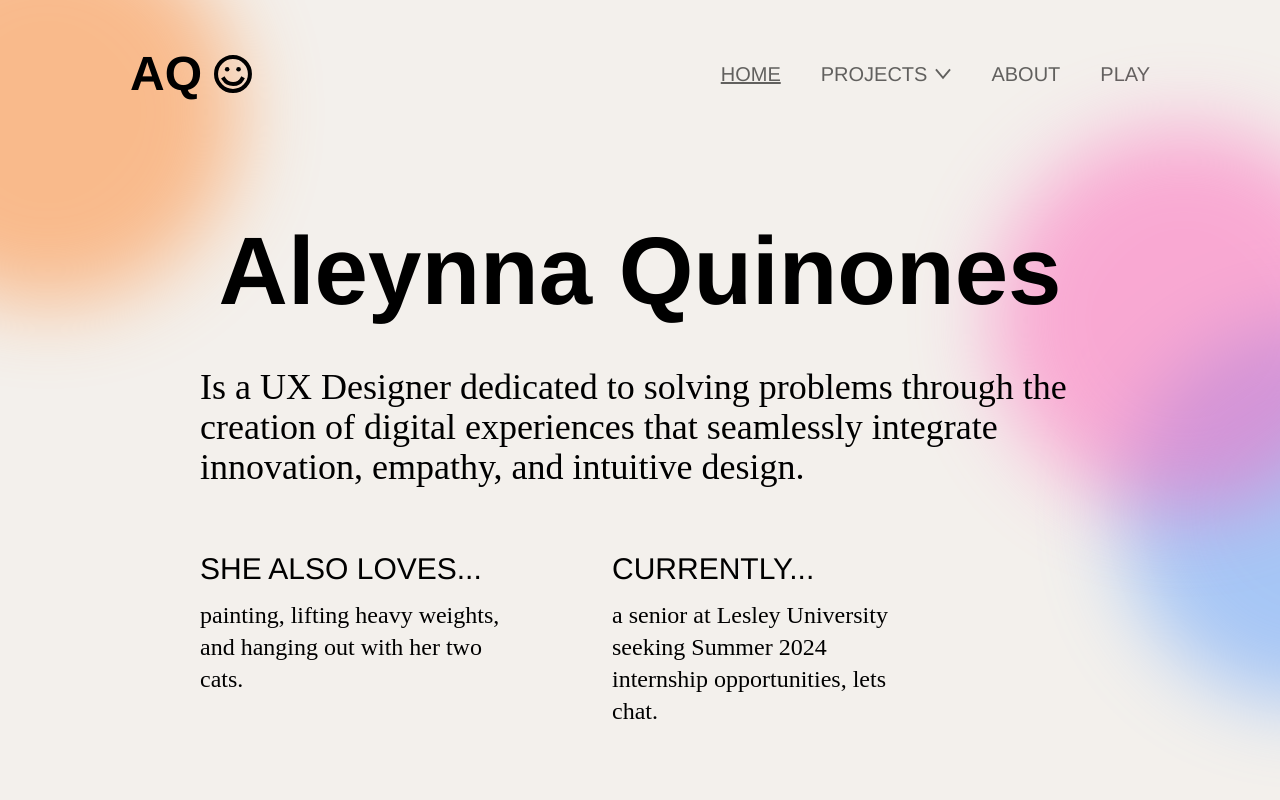
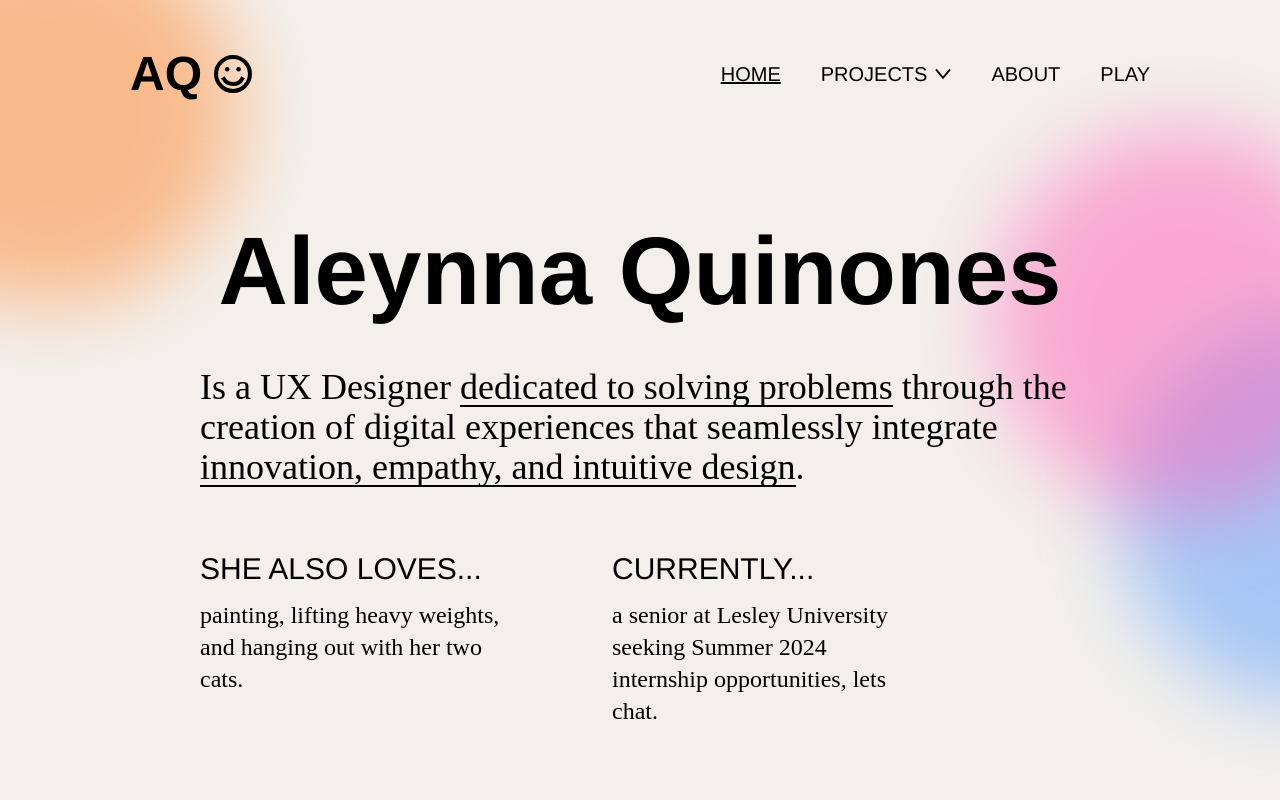
Before and after one commit to agabra23/aleynna-portfolio, a React (Vite) app: page / in a window 1280 px wide. Shown: the top 800 px of the page. Built offline with nearby package versions, Linux system fonts and the light colour scheme; a web font is replaced by a local one.

Commit message:
Adjust position hierarchy

```diff
--- a/src/App.jsx
+++ b/src/App.jsx
@@ -35,7 +35,7 @@ function App() {
         </Routes>
         <Footer />
       </BrowserRouter>
-      <div className="-z-0 absolute top-0 left-0 bottom-0 right-0 max-h-full overflow-hidden bg-offwhite/40">
+      <div className="-z-0 absolute top-0 left-0 bottom-0 right-0 max-h-full overflow-hidden">
         <div className="opacity-50 absolute -top-20 -left-36 w-96 h-96 filter blur-2xl bg-pumpkin rounded-full"></div>
         <div className="opacity-50 absolute -bottom-60 -right-48 w-96 h-96 filter blur-2xl bg-pumpkin rounded-full"></div>
         <div className="opacity-50 absolute top-80 -right-56 w-96 h-96 filter blur-2xl bg-blueberry rounded-full"></div>
--- a/src/components/Footer.jsx
+++ b/src/components/Footer.jsx
@@ -2,7 +2,7 @@ import React from "react";
 
 const Footer = () => {
   return (
-    <footer className="relative z-10 flex justify-between items-center mx-[30px] md:max-xl:mx-[60px] lg:mx-[130px] font-helvetica py-[30px] md:py-[50px]">
+    <footer className="flex justify-between items-center mx-[30px] md:max-xl:mx-[60px] lg:mx-[130px] font-helvetica py-[30px] md:py-[50px]">
       <div className="flex flex-col gap-5">
         <h6 className="text-xl font-medium">Let's Connect!</h6>
         <ul className="flex justify-start gap-[45px]">
--- a/src/components/NavBar.jsx
+++ b/src/components/NavBar.jsx
@@ -98,7 +98,7 @@ const NavBar = () => {
           <div
             className={`${
               showProjectDetails ? "visible opacity-100" : "invisible opacity-0"
-            } transition-all duration-300 ease-in-out text-xl font-thin absolute shadow-custom top-12 -translate-x-10 z-10 bg-white p-[35px] rounded-[25px]`}
+            } transition-all duration-300 ease-in-out text-xl font-thin absolute z-40 shadow-custom top-12 -translate-x-10 bg-white p-[35px] rounded-[25px]`}
           >
             <p
               onClick={() => {
@@ -208,7 +208,7 @@ const NavBar = () => {
                 mobileClickHandler("/connection-cafe");
                 setMobileDropdown(false);
               }}
-              className={`uppercase text-sm ${
+              className={`uppercase text-lg ${
                 isLinkActive("/connection-cafe") && "underline"
               }`}
             >
@@ -219,7 +219,7 @@ const NavBar = () => {
                 mobileClickHandler("/beachside-snackshop");
                 setMobileDropdown(false);
               }}
-              className={`uppercase text-sm ${
+              className={`uppercase text-lg ${
                 isLinkActive("/beachside-snackshop") && "underline"
               }`}
             >
--- a/src/pages/Home.jsx
+++ b/src/pages/Home.jsx
@@ -14,9 +14,15 @@ const Home = () => {
           Aleynna Quinones
         </h2>
         <p className="text-xl lg:text-4xl mt-5 lg:mt-12">
-          Is a UX Designer dedicated to solving problems through the creation of
-          digital experiences that seamlessly integrate innovation, empathy, and
-          intuitive design.
+          Is a UX Designer{" "}
+          <span className="lg:border-b-2 border-b border-b-black inline-block leading-5 lg:leading-9">
+            dedicated to solving problems
+          </span>{" "}
+          through the creation of digital experiences that seamlessly integrate{" "}
+          <span className="lg:border-b-2 border-b border-b-black inline-block leading-5 lg:leading-9">
+            innovation, empathy, and intuitive design
+          </span>
+          .
         </p>
         <div className="flex flex-col md:flex-row gap-[15px] md:gap-28 mt-12 lg:mt-16">
           <div className="md:max-w-[300px]">
```
